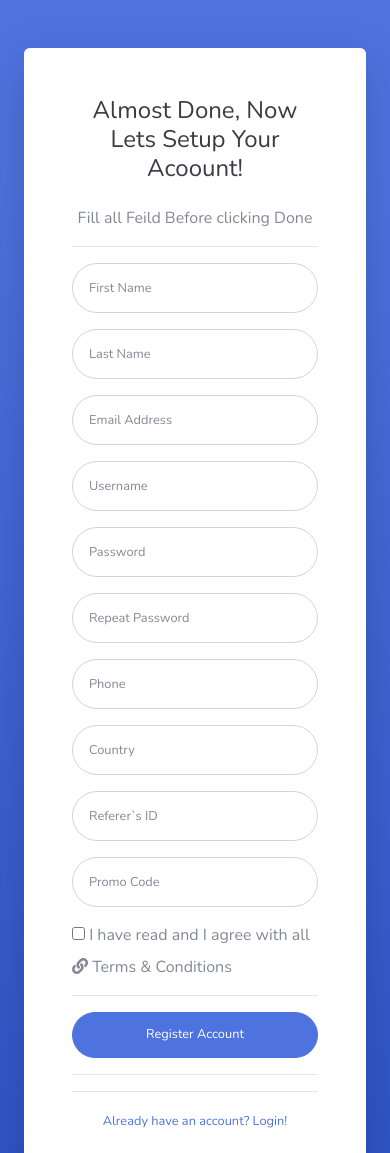
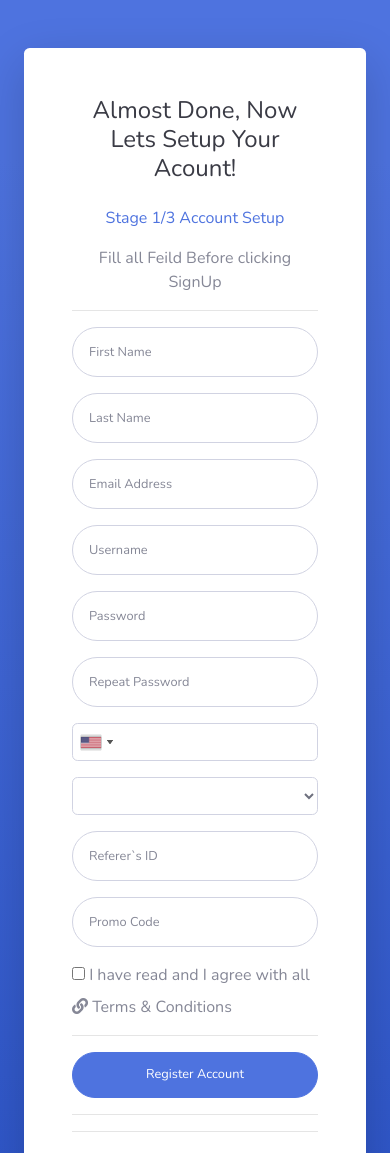
Before and after one commit to ikelvin-Studios/ourco, a PHP site: page /boomers/setup in a window 390 px wide. Shown: the top 1153 px of the page. Run offline with PHP 8.4, Linux system fonts and the light colour scheme; lists and menus that the app fills with data are empty; some libraries are stand-ins or nearby versions.

Commit message:
Updated with extras n seperated Terms and Conditions

```diff
--- a/includes/views/setup.php
+++ b/includes/views/setup.php
@@ -3,7 +3,7 @@ require ('../includes/models/setup.php');
 ?>
 
 
- <div class="modal fade" id="PrivillagesModal" tabindex="-1" role="dialog" aria-labelledby="myModalLabel" aria-hidden="true">
+                            <div class="modal fade" id="PrivillagesModal" tabindex="-1" role="dialog" aria-labelledby="myModalLabel" aria-hidden="true">
                                 <div class="modal-dialog">
                                     <div class="modal-content">
                                         <div class="modal-header">
@@ -11,17 +11,10 @@ require ('../includes/models/setup.php');
                                             <h4 class="modal-title" id="myModalLabel">Terms And Conditions</h4>
                                         </div>
                                         <div class="modal-body">
-                                            Area of high profit investments always implies having certain risks involved.
-However, ourcomunity.net has developed a uniquemulti-level insuring system where 7% of all deposited funds are transferred to few large insurance companies. This amount is deducted automatically from our profits and does not affect profits of our investors. The only type of risk that should be taken into account is force majeure that is not linked with brokers' activity, namely natural disasters (flood, fire, hurricane etc.). Users involved in harmful activity against  ourcomunity.net can get their accounts blocked with no prior notification. Invested money is to be returned to their owners with exception of charges for compensation of damage caused to ourcomunuty.net. Account blockage is a rare situation and it is a radical measure used in exceptional cases.
-
-All money invested by clients of ourcomunity.net is insured.
-                                            <br/>
-
+                                          <?php include ('../includes/views/termsnconditions.html'); ?>
                                         </div>
                                         <div class="modal-footer">
                                             <button type="button" class="btn btn-default" data-dismiss="modal">Close</button>
-
-
                                         </div>
                                     </div>
                                     <!-- /.modal-content -->
@@ -41,8 +34,9 @@ All money invested by clients of ourcomunity.net is insured.
       <div class="col-lg-7">
         <div class="p-5">
           <div class="text-center">
-            <h1 class="h4 text-gray-900 mb-4">Almost Done, Now Lets Setup Your Acoount!</h1>
-            <p class="text-center">Fill all Feild Before clicking Done</p>
+            <h1 class="h4 text-gray-900 mb-4">Almost Done, Now Lets Setup Your Acount!</h1>
+            <p class="text-center text-primary">Stage 1/3 Account Setup</p>
+            <p class="text-center">Fill all Feild Before clicking SignUp</p>
             <hr class="clean">
           </div>
           <form class="user" method="post" class="validator-form" action="#create">
@@ -58,7 +52,7 @@ All money invested by clients of ourcomunity.net is insured.
               <input type="email" class="form-control form-control-user" id="exampleInputEmail" placeholder="Email Address" name="email">
             </div>
             <div class="form-group">
-              <input type="text" class="form-control form-control-user" id="exampleInputEmail" placeholder="Username" name="userNames">
+              <input type="text" class="form-control form-control-user" id="exampleInputUname" placeholder="Username" name="userNames">
             </div>
             <div class="form-group row">
               <div class="col-sm-6 mb-3 mb-sm-0">
@@ -71,10 +65,14 @@ All money invested by clients of ourcomunity.net is insured.
 
             <div class="form-group row">
               <div class="col-sm-6 mb-3 mb-sm-0">
-                <input type="text" class="form-control form-control-user" id="exampleInputPhone" placeholder="Phone" name="phone">
+                <input  id="phone" type="tel" class="form-control" name="phone">
               </div>
               <div class="col-sm-6">
-                <input type="text" class="form-control form-control-user" id="exampleRepeatCountry" placeholder="Country" name="country">
+                <select class="form-control" id="address-country" name="country"></select>
+              </div>
+              <div class="col-sm-12">
+                <span id="valid-msg" class="hide"></span>
+                <span id="error-msg" class="hide"></span>
               </div>
             </div>
             <div class="form-group">
```
